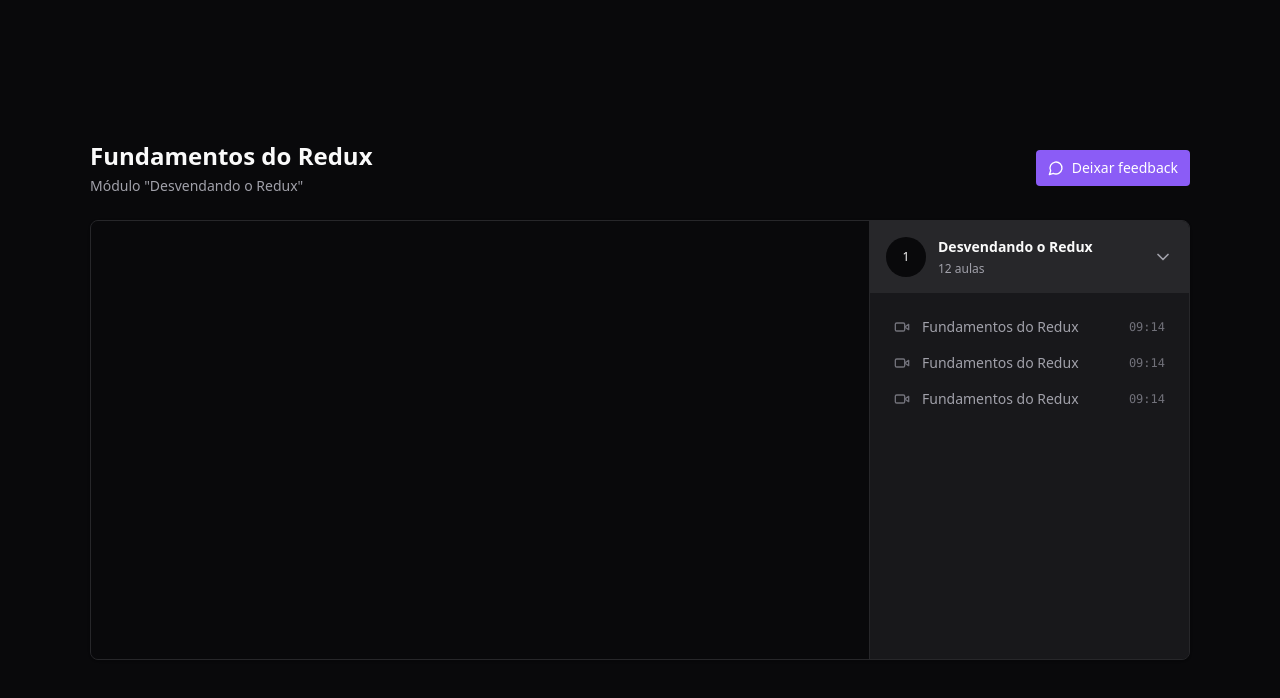
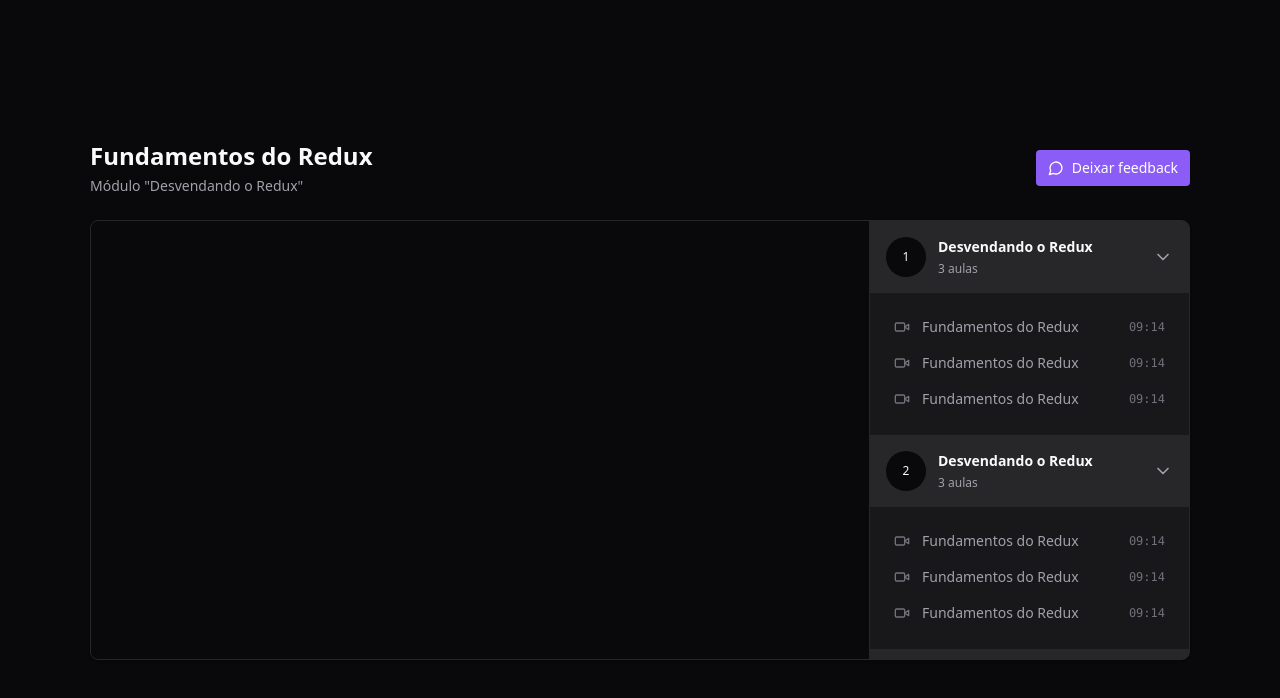
Before and after one commit to bruno-rodrigues-d/redux-project, a React (Vite) app: page / in a window 1280 px wide. Shown: the top 698 px of the page. Built offline with nearby package versions, Linux system fonts and the light colour scheme.

Commit message:
feat: create a components

```diff
--- a/package.json
+++ b/package.json
@@ -28,6 +28,7 @@
     "eslint-plugin-react-hooks": "^4.6.0",
     "eslint-plugin-react-refresh": "^0.4.5",
     "postcss": "^8.4.33",
+    "tailwind-scrollbar": "^3.0.5",
     "tailwindcss": "^3.4.1",
     "typescript": "^5.2.2",
     "vite": "^5.0.8"
--- /dev/null
+++ b/src/components/Header.tsx
@@ -0,0 +1,8 @@
+export function Header() {
+  return (
+    <div className="flex flex-col gap-1">
+      <h1 className="text-2xl font-bold">Fundamentos do Redux</h1>
+      <span className="text-sm text-zinc-400">Módulo "Desvendando o Redux"</span>
+    </div>
+  );
+}
--- /dev/null
+++ b/src/components/Lesson.tsx
@@ -0,0 +1,16 @@
+import { Video } from "lucide-react";
+
+interface LessonProps {
+  title: string;
+  duration: string;
+}
+
+export function Lesson({ title, duration }: LessonProps) {
+  return (
+    <button className="flex items-center gap-3 text-sm text-zinc-400">
+      <Video className="w-4 h-4 text-zinc-500" />
+      <span>{title}</span>
+      <span className="ml-auto font-mono text-xs text-zinc-500">{duration}</span>
+    </button>
+  );
+}
--- /dev/null
+++ b/src/components/Module.tsx
@@ -0,0 +1,33 @@
+import { ChevronDown } from "lucide-react";
+import { Lesson } from "./Lesson";
+
+interface ModuleProps {
+  moduleIndex: number;
+  title: string;
+  amountOfLessons: number;
+}
+
+export function Module({ moduleIndex, title, amountOfLessons }: ModuleProps) {
+  return (
+    <div>
+      <button className="flex w-full items-center gap-3 bg-zinc-800 p-4">
+        <div className="flex h-10 w-10 rounded-full items-center justify-center bg-zinc-950 text-xs">
+          {moduleIndex + 1}
+        </div>
+
+        <div className="flex flex-col gap-1 text-left">
+          <strong className="text-sm">{title}</strong>
+          <span className="text-xs text-zinc-400">{amountOfLessons} aulas</span>
+        </div>
+
+        <ChevronDown className="w-5 h-5 ml-auto text-zinc-400" />
+      </button>
+
+      <nav className="relative flex flex-col gap-4 p-6">
+        <Lesson title="Fundamentos do Redux" duration="09:14" />
+        <Lesson title="Fundamentos do Redux" duration="09:14" />
+        <Lesson title="Fundamentos do Redux" duration="09:14" />
+      </nav>
+    </div>
+  );
+}
--- /dev/null
+++ b/src/components/Video.tsx
@@ -0,0 +1,14 @@
+import ReactPlayer from 'react-player'
+
+export function Video() {
+  return (
+    <div className="w-full bg-zinc-950 aspect-video">
+      <ReactPlayer
+        width="100%"
+        height="100%"
+        controls
+        url="https://www.youtube.com/watch?v=Jai8w6K_GnY"
+      />
+    </div>
+  );
+}
--- a/src/pages/player.tsx
+++ b/src/pages/player.tsx
@@ -1,16 +1,15 @@
-import { ChevronDown, MessageCircle, Video } from "lucide-react";
-import ReactPlayer from "react-player";
+import { MessageCircle } from "lucide-react";
+
+import { Header } from "../components/Header";
+import { Video } from "../components/Video";
+import { Module } from "../components/Module";
 
 export function Player() {
   return (
     <div className="h-screen bg-zinc-950 text-zinc-50 flex justify-center items-center">
       <div className="flex w-[1100px] flex-col gap-6">
         <div className="flex items-center justify-between">
-          {/* Header */}
-          <div className="flex flex-col gap-1">
-            <h1 className="text-2xl font-bold">Fundamentos do Redux</h1>
-            <span className="text-sm text-zinc-400">Módulo "Desvendando o Redux"</span>
-          </div>
+          <Header />
 
           <button className="flex items-center gap-2 rounded bg-violet-500 px-3 py-2 text-sm font-medium text-white hover:bg-violet-600">
            <MessageCircle className="w-4 h-4" />
@@ -18,48 +17,14 @@
           </button>
         </div>
 
-        <main className="relative flex overflow-hidden rounded-lg border border-zinc-800 bg-zinc-900 shadow">
+        <main className="relative flex overflow-hidden rounded-lg border border-zinc-800 bg-zinc-900 shadow pr-80">
           <div className="flex-1">
-            <div className="w-full bg-zinc-950 aspect-video">
-                <ReactPlayer
-                  width="100%"
-                  height="100%"
-                  controls
-                  url="https://www.youtube.com/watch?v=Jai8w6K_GnY"
-                />
-              </div>
+            <Video />
           </div>
-          <aside className="w-80 border-l border-zinc-800 bg-zinc-900">
-            <div>
-              <button className="flex w-full items-center gap-3 bg-zinc-800 p-4">
-                <div className="flex h-10 w-10 rounded-full items-center justify-center bg-zinc-950 text-xs">1</div>
-                <div className="flex flex-col gap-1 text-left">
-                  <strong className="text-sm">Desvendando o Redux</strong>
-                  <span className="text-xs text-zinc-400">12 aulas</span>
-                </div>
-                <ChevronDown className="w-5 h-5 ml-auto text-zinc-400" />
-              </button>
-
-              <nav className="relative flex flex-col gap-4 p-6">
-                <button className="flex items-center gap-3 text-sm text-zinc-400">
-                  <Video className="w-4 h-4 text-zinc-500" />
-                  <span>Fundamentos do Redux</span>
-                  <span className="ml-auto font-mono text-xs text-zinc-500">09:14</span>
-                </button>
-
-                <button className="flex items-center gap-3 text-sm text-zinc-400">
-                  <Video className="w-4 h-4 text-zinc-500" />
-                  <span>Fundamentos do Redux</span>
-                  <span className="ml-auto font-mono text-xs text-zinc-500">09:14</span>
-                </button>
-
-                <button className="flex items-center gap-3 text-sm text-zinc-400">
-                  <Video className="w-4 h-4 text-zinc-500" />
-                  <span>Fundamentos do Redux</span>
-                  <span className="ml-auto font-mono text-xs text-zinc-500">09:14</span>
-                </button>
-              </nav>
-            </div>
+          <aside className="w-80 absolute top-0 bottom-0 right-0 border-l divide-y-2 divide-zinc-900 border-zinc-800 bg-zinc-900 overflow-y-scroll scrollbar scrollbar-thin scrollbar-track-zinc-950 scrollbar-thumb-zinc-800">
+            <Module moduleIndex={0} title="Desvendando o Redux" amountOfLessons={3} />
+            <Module moduleIndex={1} title="Desvendando o Redux" amountOfLessons={3} />
+            <Module moduleIndex={2} title="Desvendando o Redux" amountOfLessons={3} />
           </aside>
         </main>
       </div>
--- a/tailwind.config.js
+++ b/tailwind.config.js
@@ -6,5 +6,7 @@
   theme: {
     extend: {},
   },
-  plugins: [],
+  plugins: [
+    require('tailwind-scrollbar'),
+  ],
 }
```
Also changed, not shown: .eslintrc.cjs (deleted), 1 other file (tests, documents, lock files or other folders).
